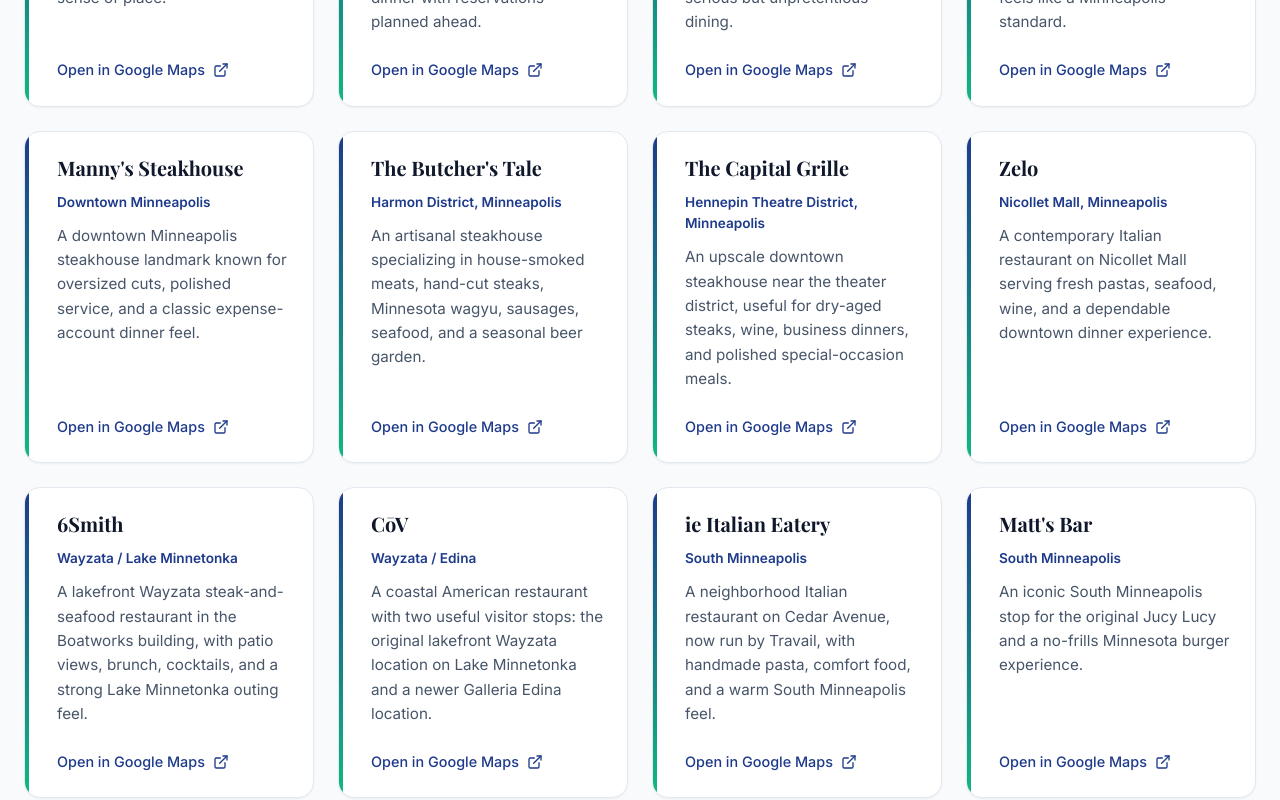
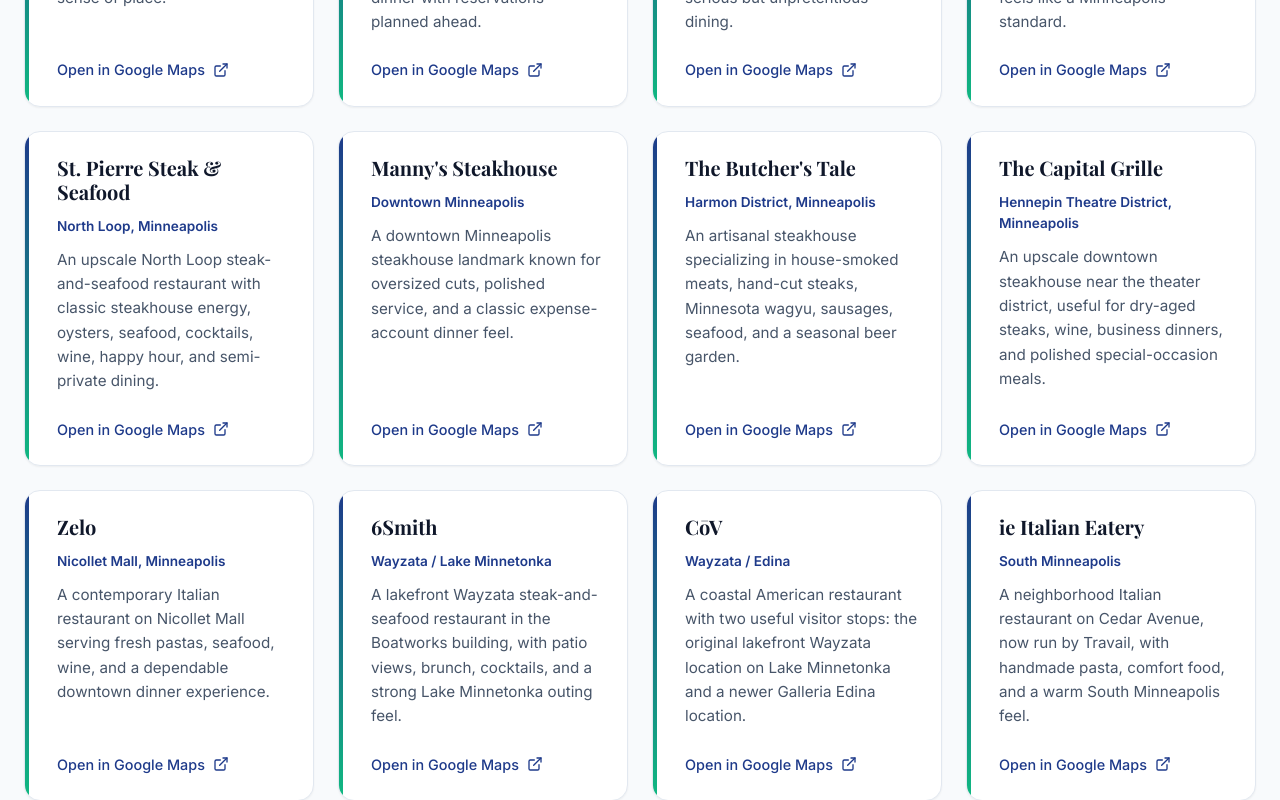
Before and after one commit to edenprairie/TourMN, a React (Vite) app: page /food-drink in a window 1280 px wide. Shown: the part 1180-1980 px from the top of the page. Built offline with nearby package versions, Linux system fonts and the light colour scheme; a web font is replaced by a local one.

Commit message:
data: add st pierre restaurant

```diff
--- a/src/locales/en/translation.json
+++ b/src/locales/en/translation.json
@@ -301,6 +301,11 @@
         "name": "Bar La Grassa",
         "location": "North Loop, Minneapolis",
         "description": "A North Loop Italian restaurant from Isaac Becker and Nancy St. Pierre, known for pastas, wine, and a lively room that still feels like a Minneapolis standard."
+      },
+      "st_pierre": {
+        "name": "St. Pierre Steak & Seafood",
+        "location": "North Loop, Minneapolis",
+        "description": "An upscale North Loop steak-and-seafood restaurant with classic steakhouse energy, oysters, seafood, cocktails, wine, happy hour, and semi-private dining."
       },
       "mannys_steakhouse": {
         "name": "Manny's Steakhouse",
--- a/src/locales/zh/translation.json
+++ b/src/locales/zh/translation.json
@@ -301,6 +301,11 @@
         "name": "Bar La Grassa",
         "location": "North Loop, Minneapolis",
         "description": "Isaac Becker 和 Nancy St. Pierre 的 North Loop 意大利餐厅，以 pasta、酒单和热闹但稳定的用餐体验闻名。"
+      },
+      "st_pierre": {
+        "name": "St. Pierre Steak & Seafood",
+        "location": "North Loop, Minneapolis",
+        "description": "North Loop 的高端牛排与海鲜餐厅，有经典 steakhouse 氛围、生蚝、海鲜、鸡尾酒、葡萄酒、happy hour 和半私密用餐空间。"
       },
       "mannys_steakhouse": {
         "name": "Manny's Steakhouse",
--- a/src/pages/FoodDrink.tsx
+++ b/src/pages/FoodDrink.tsx
@@ -36,6 +36,7 @@
       { id: 'demi', lat: 44.9848, lng: -93.2701, mapQuery: 'Demi 212 N 2nd St Minneapolis MN' },
       { id: 'one_twelve_eatery', lat: 44.9843, lng: -93.2712, mapQuery: '112 Eatery 112 N 3rd St Minneapolis MN' },
       { id: 'bar_la_grassa', lat: 44.989, lng: -93.2797, mapQuery: 'Bar La Grassa 800 Washington Avenue North Minneapolis MN' },
+      { id: 'st_pierre', lat: 44.989, lng: -93.2797, mapQuery: 'St. Pierre Steak and Seafood 800 Washington Ave N Minneapolis MN' },
       { id: 'mannys_steakhouse', lat: 44.9731, lng: -93.2721, mapQuery: "Manny's Steakhouse 825 Marquette Ave Minneapolis MN" },
       { id: 'butchers_tale', lat: 44.9746, lng: -93.2788, mapQuery: "The Butcher's Tale 1121 Hennepin Ave Minneapolis MN" },
       { id: 'capital_grille', lat: 44.9762, lng: -93.2761, mapQuery: 'The Capital Grille 801 Hennepin Ave Minneapolis MN' },
```
